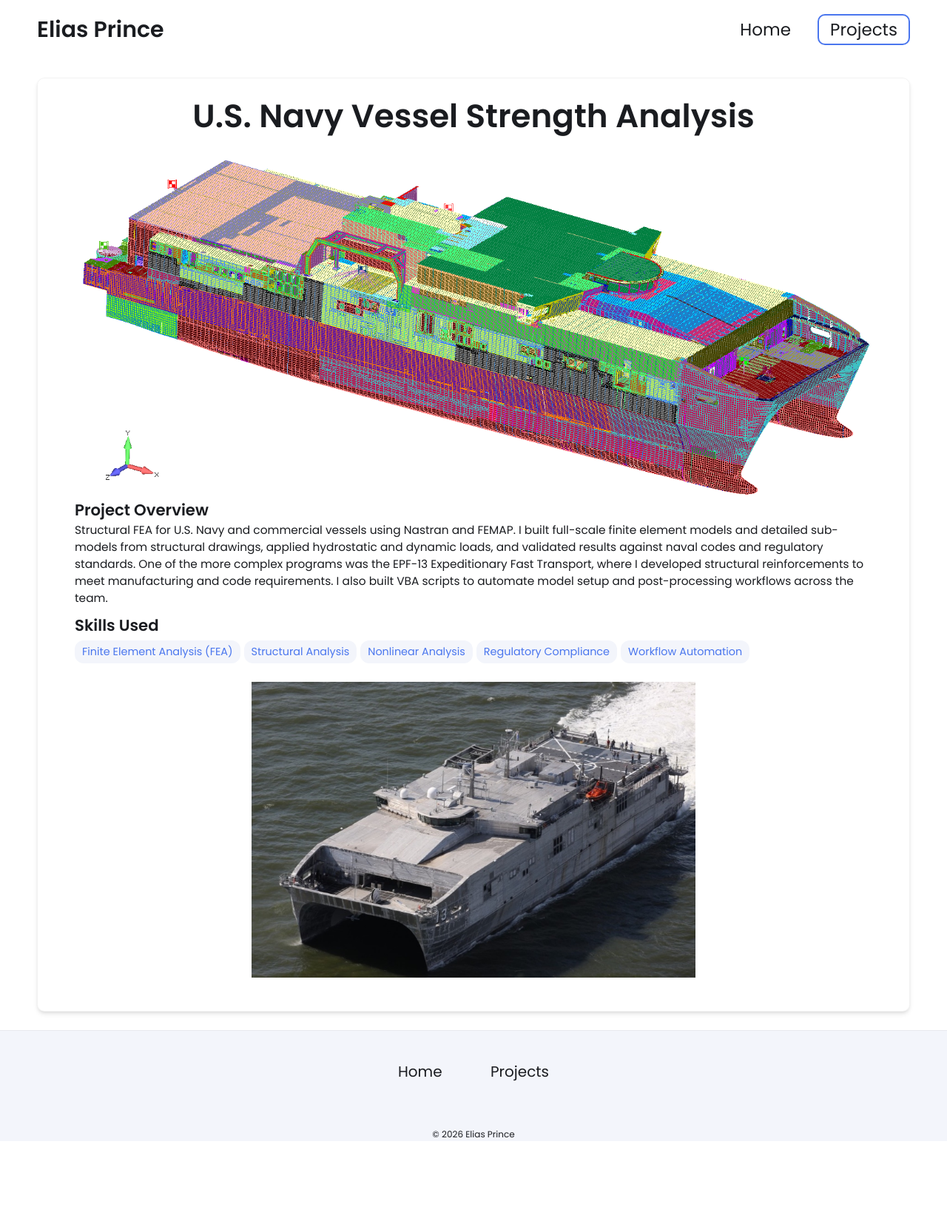
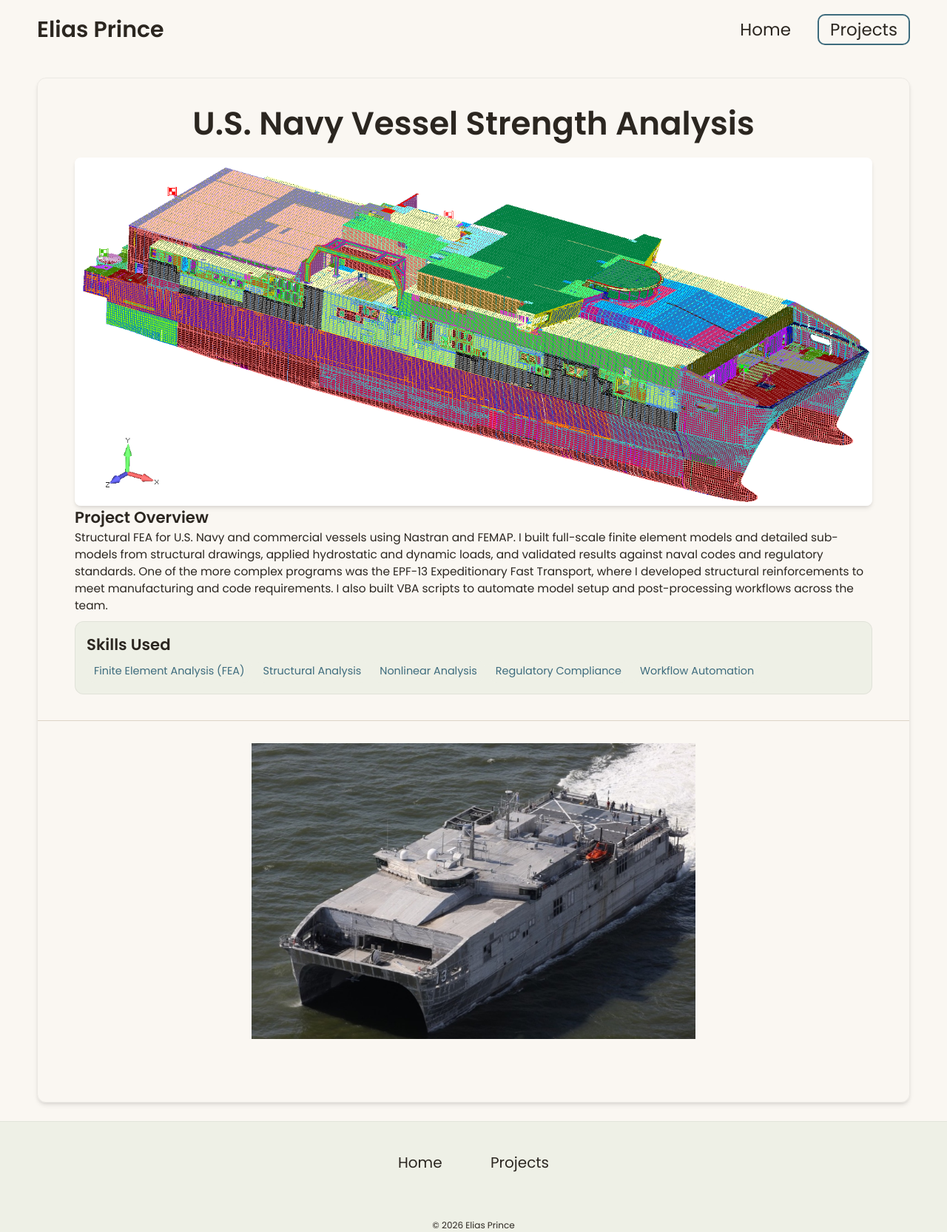
Before and after one commit to EliasPrince/EliasPrince.github.io, a Jekyll site: the page built from _projects/EPF13/index.md, in a window 1280 px wide. Shown: the whole page at 74% size. Built offline with Jekyll 4.4.1, drawn with Linux system fonts in a browser that asks for light colours; before the commit the page ends 1543 px from its top, so only the background shows below that.

Commit message:
Refresh site visual polish: contact form, project pages, palette
Redesigns the contact form as a proper card with styled inputs and
focus states (was unbordered/groove inputs with no visual grouping),
unifies duplicated card styling (shadow/border/radius) across skills
and project cards into shared CSS variables, adds hover interactions
to project cards that were missing them, and applies a muted
teal-blue/terracotta accent palette on warm cream/sage neutrals in
place of the previous default blue theme. Also fixes several
hardcoded colors in the project content template that ignored the
site's theme variables.

Co-Authored-By: Claude Sonnet 5 <noreply@anthropic.com>
Claude-Session: https://claude.ai/code/session_0157mhdu1uW5irE4J19HRM4P

```diff
--- a/_config.yml
+++ b/_config.yml
@@ -55,12 +55,12 @@ formspree-key:   https://formspree.io/f/mldwragk
 
 # Active theme (Update this to switch themes). Make sure to keep the indentation the same.
 colors: # this is the basic theme
-  text: "#1a1c20"
-  border: "#ddd"
-  link: "#4a76ee"
-  highlight: "#0c0cf2"
-  background: "#ffffff"
-  light_background: "#f3f5fb"
+  text: "#2b2620"
+  border: "#ddd4c7"
+  link: "#3d6b7d"
+  highlight: "#b5651d"
+  background: "#faf7f2"
+  light_background: "#eef0e6"
 
 #########################################################################################################
 # Build settings for the site. Editing the below may cause the site to malfunction.
--- a/css/styles.css
+++ b/css/styles.css
@@ -8,6 +8,13 @@
   --highlight-color: {{ site.colors.highlight }};
   --background-color: {{ site.colors.background }};
   --light-background-color: {{ site.colors.light_background }};
+
+  --card-border: 1px solid rgba(0, 0, 0, 0.06);
+  --card-radius: 12px;
+  --card-shadow: 0 4px 6px -1px rgba(0, 0, 0, 0.1),
+                 0 2px 4px -1px rgba(0, 0, 0, 0.06);
+  --card-shadow-hover: 0 10px 20px -6px rgba(0, 0, 0, 0.12),
+                        0 4px 6px -2px rgba(0, 0, 0, 0.08);
 }
 
 * {
@@ -84,6 +91,11 @@ nav .right a {
     color: var(--text-color);
     font-size: 23px;
     margin-left: 30px;
+    transition: color 0.2s ease;
+}
+
+nav .right a:not(:last-child):hover {
+    color: var(--link-color);
 }
 
 nav .right a:last-child
@@ -92,6 +104,7 @@ nav .right a:last-child
     color: var(--link-color);
     padding: 3px 15px;
     border-radius: 10px;
+    transition: color 0.2s ease, background-color 0.2s ease;
 }
 
 nav .right a:last-child:hover,
@@ -152,7 +165,8 @@ nav .mobile-nav {
     margin: 50px 0;
     display: flex;
     background-color: var(--light-background-color);
-    border-radius: 12px;
+    border-radius: var(--card-radius);
+    box-shadow: var(--card-shadow);
 }
 
 .hero-section .group {
@@ -202,16 +216,22 @@ nav .mobile-nav {
     border-radius: 5px;
     margin-right: 10px;
     margin-bottom: 10px;
-    transition: 0.1s;
+    transition: color 0.15s ease, background-color 0.15s ease, border-color 0.15s ease;
 }
 
 .hero-section .text .links a span {
     color: var(--link-color);
+    transition: color 0.15s ease;
+}
+
+.hero-section .text .links a:hover {
+    background-color: var(--link-color);
+    border-color: var(--link-color);
 }
 
 .hero-section .text .links a:hover,
 .hero-section .text .links a:hover span {
-    color: var(--text-color);
+    color: var(--background-color);
 }
 
 .hero-section .headshot {
@@ -225,6 +245,7 @@ nav .mobile-nav {
     aspect-ratio: 1/1;
     object-fit: cover;
     border-radius: 50%;
+    box-shadow: var(--card-shadow);
 }
 
 /* NAVIGATION ARROW */
@@ -297,12 +318,21 @@ nav .mobile-nav {
     box-sizing: border-box;
     padding: 15px;
     background: var(--background-color);
-    box-shadow: 0 4px 6px -1px rgba(0, 0, 0, 0.1),
-                0 2px 4px -1px rgba(0, 0, 0, 0.06);
-    border-radius: 8px;
-    border: 1px solid rgba(0, 0, 0, 0.05);
-    transition: all 0.3s ease;
+    box-shadow: var(--card-shadow);
+    border-radius: var(--card-radius);
+    border: var(--card-border);
+    transition: transform 0.25s ease, box-shadow 0.25s ease, border-color 0.25s ease;
     overflow: hidden;
+}
+
+.project-grid-section .grid-container .project-link:hover .project-card {
+    transform: translateY(-4px);
+    box-shadow: var(--card-shadow-hover);
+    border-color: var(--link-color);
+}
+
+.project-grid-section .grid-container .project-link:hover .project-card img {
+    transform: scale(1.03);
 }
 
 .project-card img {
@@ -313,6 +343,7 @@ nav .mobile-nav {
     display: block;
     border-radius: 6px;
     margin-bottom: 10px;
+    transition: transform 0.35s ease;
 }
 
 
@@ -396,14 +427,23 @@ nav .mobile-nav {
     margin-bottom: 10px;
 }
 
+.skills-card {
+    padding: 15px;
+    border-radius: var(--card-radius);
+    border: var(--card-border);
+    box-shadow: var(--card-shadow);
+    background-color: var(--background-color);
+    transition: box-shadow 0.25s ease, border-color 0.25s ease;
+}
+
 .skills-section .skill-categories .skills-card {
     margin-bottom: 15px;
-    padding: 15px;
-    border-radius: 15px;
-    border: 1px solid rgba(0, 0, 0, 0.05);
-    box-shadow: 0 4px 6px -1px rgba(0, 0, 0, 0.1),
-                  0 2px 4px -1px rgba(0, 0, 0, 0.06);
-   }
+}
+
+.skills-section .skill-categories .skills-card:hover {
+    box-shadow: var(--card-shadow-hover);
+    border-color: var(--link-color);
+}
 
 .skills-section .skill-categories .category-label {
     font-size: 20px;
@@ -434,52 +474,77 @@ nav .mobile-nav {
 /* SECTION 4: CONTACT */
 .contact-section {
     padding: 25px 25px;
-    max-width: 600px;
+    max-width: 560px;
     margin: 0 auto;
-    border-radius: 20px;
     margin-bottom: 100px;
-
 }
 
 .contact-section h2 {
     font-size: 34px;
     text-align: center;
+    margin-bottom: 25px;
 }
 
-.contact-section .group {
-    display: flex;
-}
-.contact-section .group .text {
-    flex:3;
-}
 .contact-section .group form {
-    flex:3;
     display: flex;
     flex-direction: column;
-    color:var(--text-color)
+    color: var(--text-color);
+    background-color: var(--light-background-color);
+    padding: 30px;
+    border-radius: var(--card-radius);
+    border: var(--card-border);
+    box-shadow: var(--card-shadow);
+}
+
+.contact-section .group form label {
+    font-size: 14px;
+    font-weight: 600;
+    margin-bottom: 6px;
+    margin-top: 14px;
+}
+
+.contact-section .group form label:first-of-type {
+    margin-top: 0;
 }
 
 .contact-section .group form input, .contact-section .group form textarea {
     font-family: 'Poppins', sans-serif;
-    background-color: transparent;
-    border: 1px groove var(--text-color);
-    padding:5px;
-    margin-bottom: 10px;
+    background-color: var(--background-color);
+    color: var(--text-color);
+    border: 1px solid var(--border-color);
+    border-radius: 8px;
+    padding: 10px 12px;
     outline: none;
     resize: none;
-    font-size: 13px;
+    font-size: 14px;
+    transition: border-color 0.2s ease, box-shadow 0.2s ease;
+}
 
+.contact-section .group form input:focus, .contact-section .group form textarea:focus {
+    border-color: var(--link-color);
+    box-shadow: 0 0 0 3px color-mix(in srgb, var(--link-color) 20%, transparent);
 }
 
 .contact-section .group form button {
     font-size: 16px;
+    font-weight: 600;
     font-family: 'Poppins', sans-serif;
-    color: #fff;
+    color: var(--background-color);
     background-color: var(--link-color);
-    border:none;
-    height: 50px;
+    border: none;
+    border-radius: 8px;
+    height: 48px;
+    margin-top: 20px;
     cursor: pointer;
-    transition: 0.1s
+    transition: filter 0.15s ease, transform 0.1s ease;
+}
+
+.contact-section .group form button:hover {
+    filter: brightness(1.12);
+}
+
+.contact-section .group form button:active {
+    transform: scale(0.98);
 }
 
 
@@ -564,16 +629,15 @@ footer p {
 
 .post-view {
     margin: 25px auto;
-    border: 1px solid rgba(0, 0, 0, 0.05);
-    box-shadow: 0 4px 6px -1px rgba(0, 0, 0, 0.1),
-                  0 2px 4px -1px rgba(0, 0, 0, 0.06);
-    border-radius: 10px
-
+    border: var(--card-border);
+    box-shadow: var(--card-shadow);
+    border-radius: var(--card-radius);
+    overflow: hidden;
   }
 
 .post-view .summary{
-    padding: 25px 50px;
-}
+    padding: 35px 50px 25px;
+  }
 
 .post-view .title-header h1 {
     text-align: center;      /* centers the title */
@@ -589,8 +653,9 @@ footer p {
     width: 100%;
     max-height: 600px;
     height: auto;
-    border-radius: 6px;
+    border-radius: 8px;
     object-fit: contain;
+    box-shadow: var(--card-shadow);
 }
 
 .post-view .summary .project-description {
@@ -601,6 +666,8 @@ footer p {
     display: flex;
     flex-direction: column;
     gap: 5px;
+    background-color: var(--light-background-color);
+    box-shadow: none;
 }
 
 .post-view .summary .skills-list {
@@ -620,8 +687,9 @@ footer p {
 }
 
 .post-view .content {
-    padding: 0 50px;
-    border-radius: 10px;
+    padding: 30px 50px 40px;
+    border-top: 1px solid var(--border-color);
+    margin-top: 10px;
 }
 
 .post-view .content .image-gallery {
@@ -643,7 +711,7 @@ footer p {
 }
 
 .post-view .content  a {
-    color: #3498db;
+    color: var(--link-color);
     text-decoration: none;
     transition: color 0.3s ease;
     margin-bottom: 1em;
@@ -654,7 +722,7 @@ footer p {
   }
 
 .post-view .content  a:hover {
-    color: #2980b9;
+    color: var(--highlight-color);
   }
 
 .post-view .content ul, ol {
@@ -663,7 +731,7 @@ footer p {
   }
 
 .post-view .content blockquote {
-    border-left: 4px solid #3498db;
+    border-left: 4px solid var(--highlight-color);
     margin: 1em 0;
     padding: 10px 20px;
     background-color: var(--light-background-color);
@@ -674,7 +742,7 @@ footer p {
 .post-view .content   hr {
     border: 0;
     height: 1px;
-    background: #ddd;
+    background: var(--border-color);
     margin: 20px 0;
   }
 
@@ -682,22 +750,25 @@ footer p {
     width: 100%;
     border-collapse: collapse;
     margin: 1em 0;
-    background-color: var(--light-background-color);
+    background-color: var(--background-color);
+    border: var(--card-border);
+    border-radius: 8px;
+    overflow: hidden;
 }
 
 .post-view .content th {
     padding: 8px;
     text-align: left;
-    border-bottom: 1px solid #e9ecef;
-    background-color: #f8f9fa;
-    color: #495057;
+    border-bottom: 1px solid var(--border-color);
+    background-color: var(--light-background-color);
+    color: var(--text-color);
     font-size: calc(10px + 0.5vw); /* Matches h2 size */
 }
 
 .post-view .content td {
     padding: 8px;
     text-align: left;
-    border-bottom: 1px solid #e9ecef;
+    border-bottom: 1px solid var(--border-color);
     color: var(--text-color);
     font-size: calc(10px + 0.5vw); /* Matches p size */
 }
@@ -844,11 +915,6 @@ footer p {
     grid-template-columns: repeat(auto-fit, minmax(300px, 1fr));
     }
 
-    /*SECTION 4:Contact */
-    .contact-section .group{
-        flex-direction: column;
-    }
-
 
 
     footer {
```
